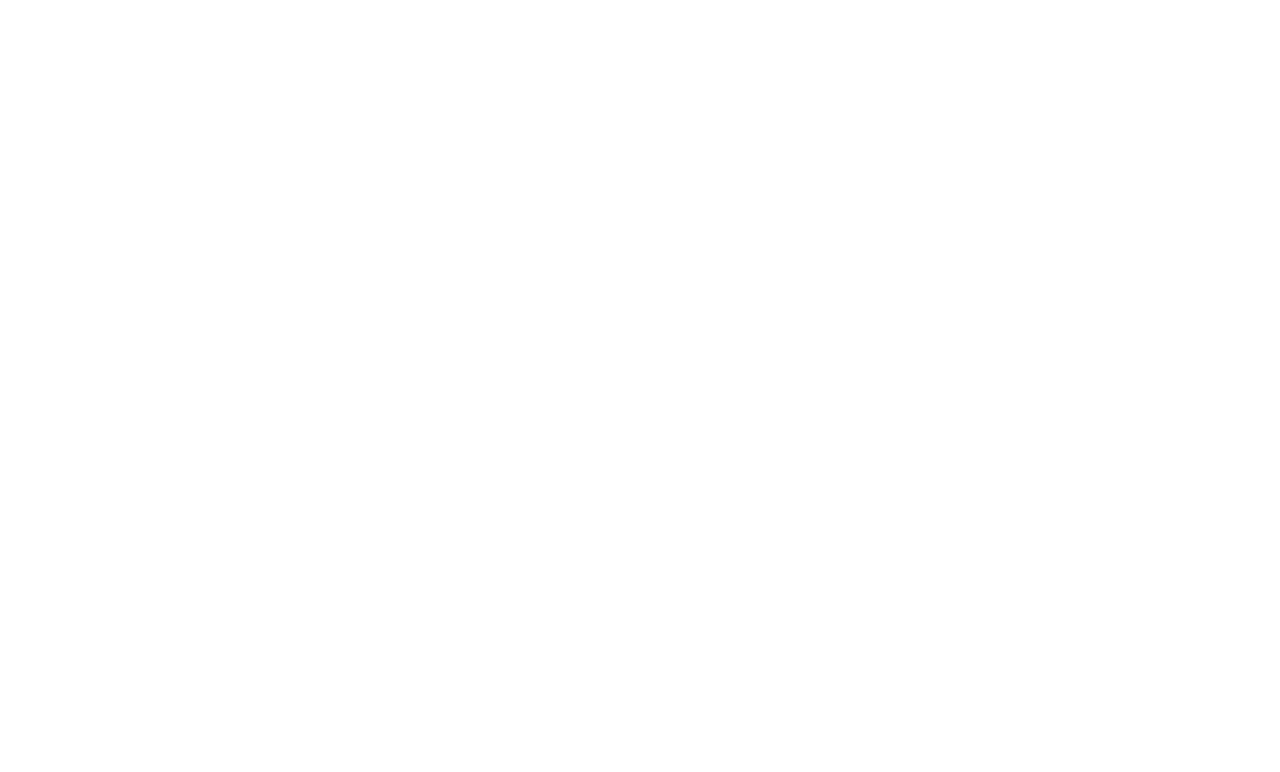
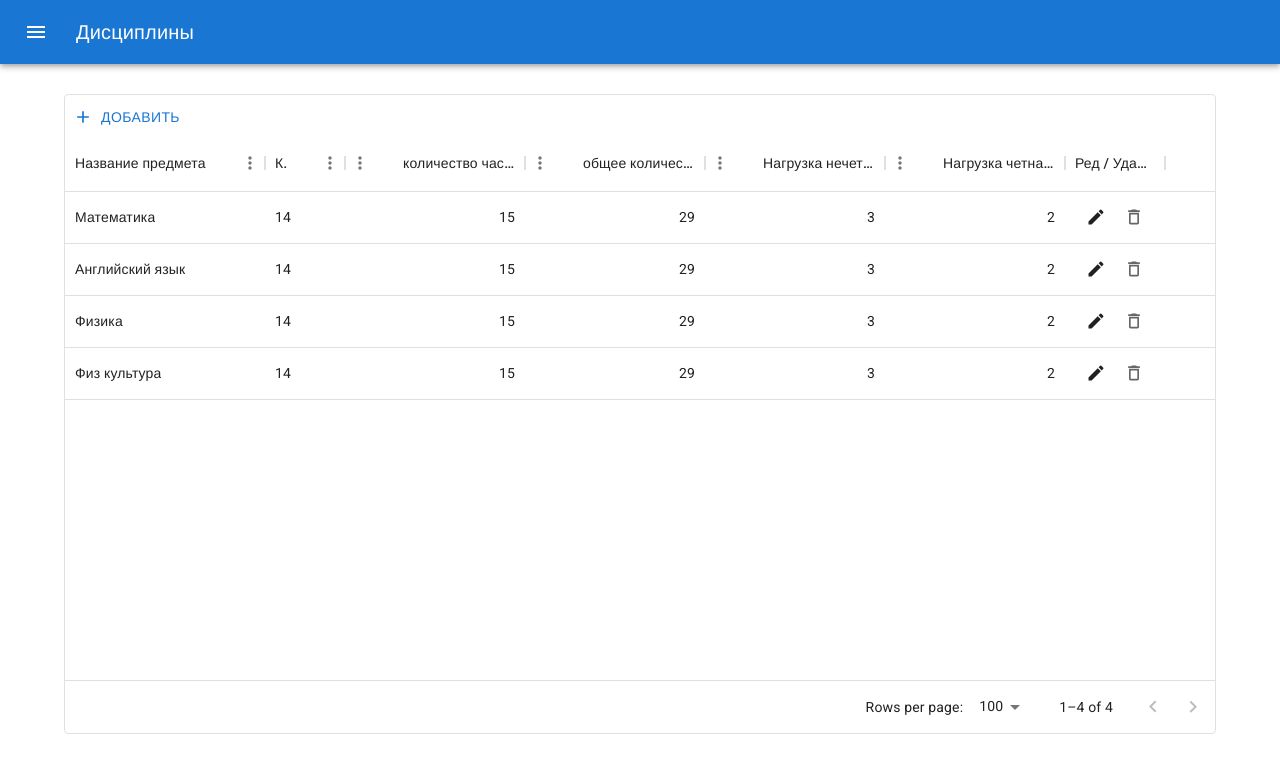
Before and after one commit to mv-Arthur/schedule-project-client, a React (Create React App) app: page /discipline/1 in a window 1280 px wide. Before the commit this address had no page. Shown: the top 772 px of the page. Built offline with nearby package versions, Linux system fonts and the light colour scheme; no server answers; a web font is replaced by a local one.

Commit message:
create discupline page

```diff
--- a/package.json
+++ b/package.json
@@ -9,6 +9,8 @@
     "@formkit/auto-animate": "^0.8.1",
     "@mui/icons-material": "^5.14.18",
     "@mui/material": "^5.14.18",
+    "@mui/x-data-grid": "^6.18.1",
+    "@mui/x-data-grid-generator": "^6.18.1",
     "@testing-library/jest-dom": "^5.17.0",
     "@testing-library/react": "^13.4.0",
     "@testing-library/user-event": "^13.5.0",
--- a/src/App.tsx
+++ b/src/App.tsx
@@ -1,13 +1,15 @@
 import React from "react";
 import { Teachers } from "./pages/teachers/Teachers";
 import { Route, Routes } from "react-router-dom";
+import { Discipline } from "./pages/discipline/Discipline";
 
 function App() {
 	return (
 		<div className="App">
 			<Routes>
+				<Route path={"/"} element={<div>main</div>} />
 				<Route path={"/teacher"} element={<Teachers />} />
-				<Route path={"/discipline"} element={<div>здесь отобразиться дисциплина</div>} />
+				<Route path={"/discipline/:id"} element={<Discipline />} />
 			</Routes>
 		</div>
 	);
--- a/src/components/Header/Header.tsx
+++ b/src/components/Header/Header.tsx
@@ -12,7 +12,7 @@
 
 export const Header: React.FC<HeaderPropsType> = (props: HeaderPropsType) => {
 	return (
-		<Box sx={{ flexGrow: 1 }}>
+		<Box sx={{ flexGrow: 1 }} style={{ marginBottom: 30 }}>
 			<AppBar position="static">
 				<Toolbar>
 					<IconButton size="large" edge="start" color="inherit" aria-label="menu" sx={{ mr: 2 }}>
--- a/src/components/form/CustomForm.tsx
+++ b/src/components/form/CustomForm.tsx
@@ -53,7 +53,6 @@
 	};
 
 	return (
-		<div className="container">
 		<form onSubmit={handleSubmit(onSubmit)} className={classes.form}>
 			<TextField
 				variant="outlined"
@@ -81,6 +80,5 @@
 				{props.setTeachersFromCB ? "создать" : "редактировать"}
 			</Button>
 		</form>
-		</div>
 	);
 };
--- a/src/components/form/form.module.css
+++ b/src/components/form/form.module.css
@@ -3,7 +3,7 @@
 	flex-direction: column;
 	gap: 16px;
 	align-items: center;
-	padding: 30px 0;
+	padding: 30px;
 }
 
 .form input {
--- /dev/null
+++ b/src/pages/discipline/Discipline.tsx
@@ -0,0 +1,298 @@
+import React from "react";
+import Container from "@mui/material/Container";
+import { Header } from "../../components/Header/Header";
+import Box from "@mui/material/Box";
+import Button from "@mui/material/Button";
+import AddIcon from "@mui/icons-material/Add";
+import EditIcon from "@mui/icons-material/Edit";
+import DeleteIcon from "@mui/icons-material/DeleteOutlined";
+import SaveIcon from "@mui/icons-material/Save";
+import CancelIcon from "@mui/icons-material/Close";
+import {
+	GridRowsProp,
+	GridRowModesModel,
+	GridRowModes,
+	DataGrid,
+	GridColDef,
+	GridToolbarContainer,
+	GridActionsCellItem,
+	GridEventListener,
+	GridRowId,
+	GridRowModel,
+	GridRowEditStopReasons,
+} from "@mui/x-data-grid";
+
+import { useParams } from "react-router-dom";
+import axios from "axios";
+
+const initialRows: GridRowsProp = [
+	{
+		id: 321,
+		name: "Математика",
+		hoursQtyFirstSemester: 14,
+		hoursQtySecondSemester: 15,
+		allHours: 29,
+		weeklyLoadSecondWeek: 3,
+		weeklyLoadFirstWeek: 2,
+	},
+	{
+		id: 442,
+		name: "Английский язык",
+		hoursQtyFirstSemester: 14,
+		hoursQtySecondSemester: 15,
+		allHours: 29,
+		weeklyLoadSecondWeek: 3,
+		weeklyLoadFirstWeek: 2,
+	},
+	{
+		id: 432,
+		name: "Физика",
+		hoursQtyFirstSemester: 14,
+		hoursQtySecondSemester: 15,
+		allHours: 29,
+		weeklyLoadSecondWeek: 3,
+		weeklyLoadFirstWeek: 2,
+	},
+	{
+		id: 543,
+		name: "Физ культура",
+		hoursQtyFirstSemester: 14,
+		hoursQtySecondSemester: 15,
+		allHours: 29,
+		weeklyLoadSecondWeek: 3,
+		weeklyLoadFirstWeek: 2,
+	},
+];
+
+interface EditToolbarProps {
+	setRows: (newRows: (oldRows: GridRowsProp) => GridRowsProp) => void;
+	setRowModesModel: (newModel: (oldModel: GridRowModesModel) => GridRowModesModel) => void;
+	teacherId: number;
+}
+
+function EditToolbar(props: EditToolbarProps) {
+	const { setRows, setRowModesModel } = props;
+
+	const handleClick = async () => {
+		const newDiscipline = await axios.post(`http://localhost:5000/discipline/${props.teacherId}`, {
+			name: "",
+			hoursQtyFirstSemester: 0,
+			hoursQtySecondSemester: 0,
+
+			weeklyLoadSecondWeek: 0,
+			weeklyLoadFirstWeek: 0,
+		});
+
+		const id = newDiscipline.data.id;
+		console.log(id);
+
+		setRows((oldRows) => {
+			return [
+				...oldRows,
+				{
+					id,
+					name: "",
+					hoursQtyFirstSemester: "",
+					hoursQtySecondSemester: "",
+					allHours: "",
+					weeklyLoadSecondWeek: "",
+					weeklyLoadFirstWeek: "",
+					isNew: true,
+				},
+			];
+		});
+		setRowModesModel((oldModel) => {
+			return {
+				...oldModel,
+				[id]: { mode: GridRowModes.Edit, fieldToFocus: "name" },
+			};
+		});
+	};
+
+	return (
+		<GridToolbarContainer>
+			<Button color="primary" startIcon={<AddIcon />} onClick={handleClick}>
+				Добавить
+			</Button>
+		</GridToolbarContainer>
+	);
+}
+
+export const Discipline = () => {
+	const dynamicParam = useParams();
+
+	const [rows, setRows] = React.useState(initialRows);
+	const [rowModesModel, setRowModesModel] = React.useState<GridRowModesModel>({});
+
+	React.useEffect(() => {
+		(async () => {
+			try {
+				const teacherId = dynamicParam.id;
+				const disciplines = (await axios.get(`http://localhost:5000/discipline/${teacherId}`)).data;
+				setRows(disciplines);
+			} catch (err) {
+				console.log(err);
+			}
+		})();
+		// eslint-disable-next-line react-hooks/exhaustive-deps
+	}, []);
+
+	const handleRowEditStop: GridEventListener<"rowEditStop"> = (params, event) => {
+		if (params.reason === GridRowEditStopReasons.rowFocusOut) {
+			event.defaultMuiPrevented = true;
+		}
+	};
+
+	const handleEditClick = (id: GridRowId) => () => {
+		setRowModesModel({ ...rowModesModel, [id]: { mode: GridRowModes.Edit } });
+	};
+
+	const handleSaveClick = (id: GridRowId) => () => {
+		setRowModesModel({ ...rowModesModel, [id]: { mode: GridRowModes.View } });
+	};
+
+	const handleDeleteClick = (id: GridRowId) => () => {
+		axios.delete(`http://localhost:5000/discipline/${id}`).then(() => setRows(rows.filter((row) => row.id !== id)));
+	};
+
+	const handleCancelClick = (id: GridRowId) => () => {
+		axios
+			.delete(`http://localhost:5000/discipline/${id}`)
+			.then(() => {
+				setRowModesModel({
+					...rowModesModel,
+					[id]: { mode: GridRowModes.View, ignoreModifications: true },
+				});
+
+				const editedRow = rows.find((row) => row.id === id);
+				if (editedRow!.isNew) {
+					setRows(rows.filter((row) => row.id !== id));
+				}
+			})
+			.catch((err) => console.log(err));
+	};
+
+	const processRowUpdate = async (newRow: GridRowModel) => {
+		try {
+			await axios.put(`http://localhost:5000/discipline/${newRow.id}`, newRow);
+		} catch (err) {
+			console.log(err);
+			return;
+		}
+		const d = (await axios.get(`http://localhost:5000/discipline/${dynamicParam.id}/${newRow.id}`)).data;
+		const updatedRow = { ...d, isNew: false };
+		setRows(rows.map((row) => (row.id === newRow.id ? updatedRow : row)));
+		return updatedRow;
+	};
+
+	const handleRowModesModelChange = (newRowModesModel: GridRowModesModel) => {
+		setRowModesModel(newRowModesModel);
+	};
+
+	const columns: GridColDef[] = [
+		{ field: "name", headerName: "Название предмета", width: 200, editable: true },
+		{
+			field: "hoursQtyFirstSemester",
+			headerName: "Количество часов в первом семестре",
+			type: "number",
+			width: 80,
+			align: "left",
+			headerAlign: "left",
+			editable: true,
+		},
+		{
+			field: "hoursQtySecondSemester",
+			headerName: "количество часов во втором семестре",
+			type: "number",
+			width: 180,
+			editable: true,
+		},
+		{
+			field: "allHours",
+			headerName: "общее количество часов",
+			type: "number",
+			width: 180,
+			editable: false,
+		},
+		{
+			field: "weeklyLoadSecondWeek",
+			headerName: "Нагрузка нечетная неделя",
+			type: "number",
+			width: 180,
+			editable: true,
+		},
+		{
+			field: "weeklyLoadFirstWeek",
+			headerName: "Нагрузка четная неделя",
+			type: "number",
+			width: 180,
+			editable: true,
+		},
+
+		{
+			field: "actions",
+			type: "actions",
+			headerName: "Ред / Удаление",
+			width: 100,
+			cellClassName: "actions",
+			getActions: ({ id }) => {
+				const isInEditMode = rowModesModel[id]?.mode === GridRowModes.Edit;
+
+				if (isInEditMode) {
+					return [
+						<GridActionsCellItem
+							icon={<SaveIcon />}
+							label="Save"
+							sx={{
+								color: "primary.main",
+							}}
+							onClick={handleSaveClick(id)}
+						/>,
+						<GridActionsCellItem icon={<CancelIcon />} label="Cancel" className="textPrimary" onClick={handleCancelClick(id)} color="inherit" />,
+					];
+				}
+
+				return [
+					<GridActionsCellItem icon={<EditIcon />} label="Edit" className="textPrimary" onClick={handleEditClick(id)} color="inherit" />,
+					<GridActionsCellItem icon={<DeleteIcon />} label="Delete" onClick={handleDeleteClick(id)} color="inherit" />,
+				];
+			},
+		},
+	];
+
+	return (
+		<>
+			<Header title="Дисциплины" />
+			<Container>
+				<Box
+					sx={{
+						height: "80vh",
+						width: "100%",
+						"& .actions": {
+							color: "text.secondary",
+						},
+						"& .textPrimary": {
+							color: "text.primary",
+						},
+					}}
+				>
+					<DataGrid
+						rows={rows}
+						columns={columns}
+						editMode="row"
+						rowModesModel={rowModesModel}
+						onRowModesModelChange={handleRowModesModelChange}
+						onRowEditStop={handleRowEditStop}
+						processRowUpdate={processRowUpdate}
+						slots={{
+							toolbar: EditToolbar,
+						}}
+						slotProps={{
+							toolbar: { setRows, setRowModesModel, teacherId: dynamicParam.id },
+						}}
+					/>
+				</Box>
+			</Container>
+		</>
+	);
+};
--- a/src/pages/teachers/Teachers.tsx
+++ b/src/pages/teachers/Teachers.tsx
@@ -5,7 +5,7 @@
 import { CustomForm, Inputs } from "../../components/form/CustomForm";
 import axios from "axios";
 import { useAutoAnimate } from "@formkit/auto-animate/react";
-
+import Container from "@mui/material/Container";
 export type TeacherType = {
 	id: number;
 	name: string;
@@ -59,16 +59,16 @@
 	return (
 		<div className={classes.teachersGl}>
 			<Header title="Преподаватели" />
-			<CustomForm setTeachersFromCB={setTeachersFromCB} />
-			<div className={classes.teachersArea}>
-				<div className="container">
+			<Container>
+				<CustomForm setTeachersFromCB={setTeachersFromCB} />
+				<div className={classes.teachersArea}>
 					<div className={classes.itemWrapper} ref={parent}>
 						{teachers.map((el) => {
 							return <TeacherItem key={el.id} teacher={el} deleteTeacherCB={deleteTeacherCB} editTeacherCB={editTeacherCB} />;
 						})}
 					</div>
 				</div>
-			</div>
+			</Container>
 		</div>
 	);
 };
```
Also changed, not shown: 1 other file (tests, documents, lock files or other folders). Lines whose indentation alone changed are shown as unchanged.
